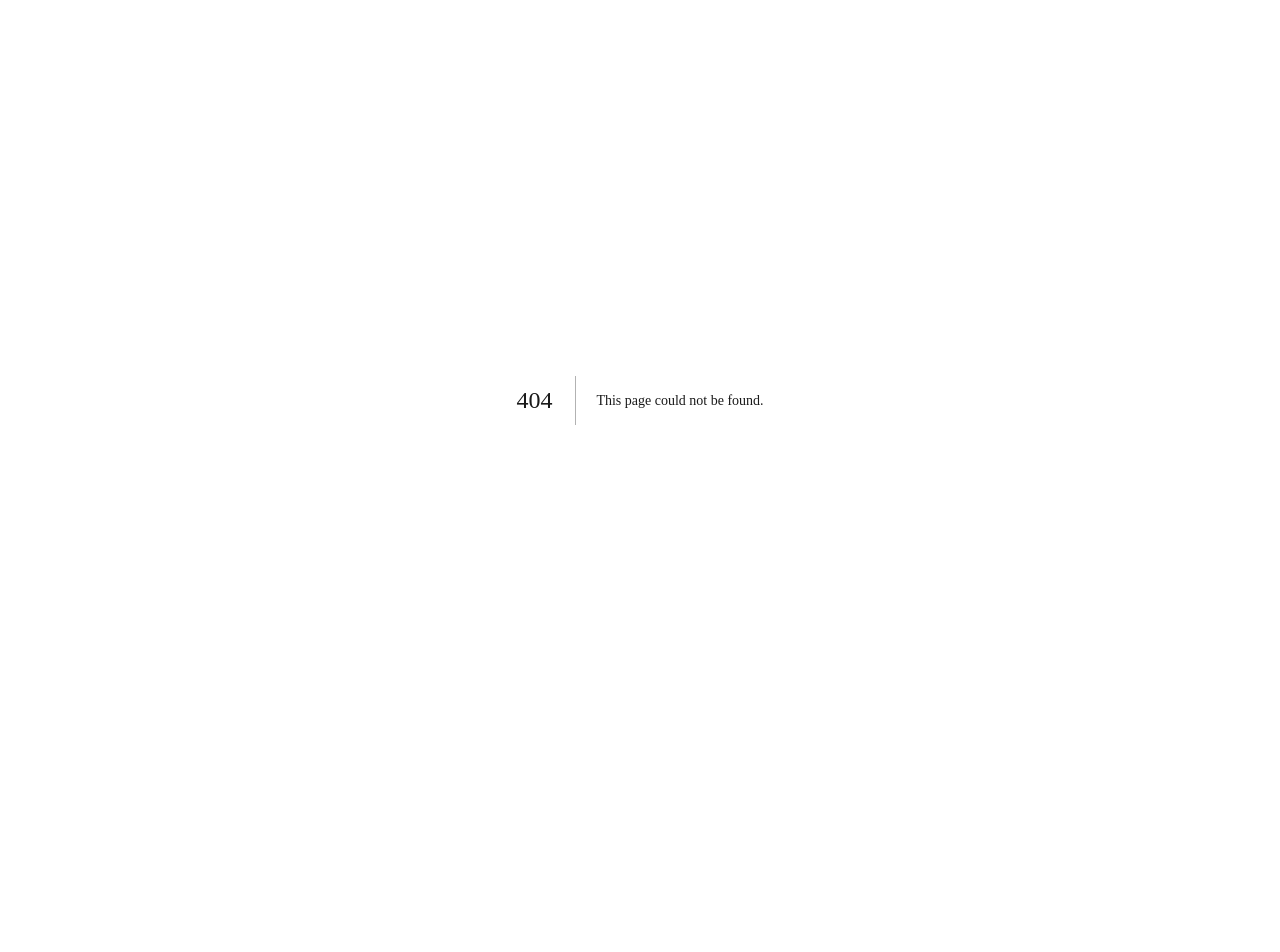
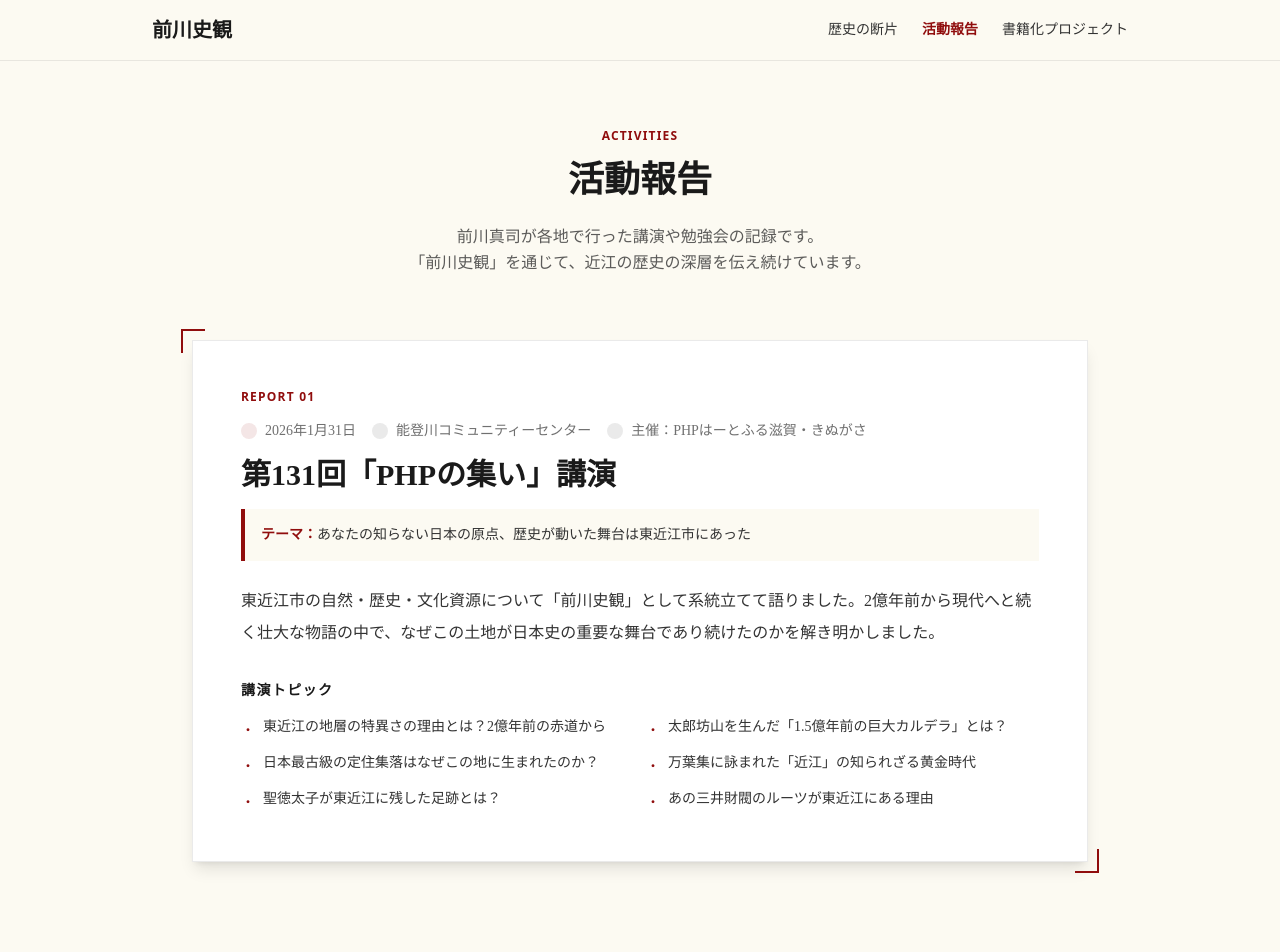
Before and after one commit to imashuku/maekawa-shikan-site-v2, a Next.js app: page /activities in a window 1280 px wide. Before the commit this address had no page. Shown: the top 952 px of the page. Before the commit the page ends 800 px from the top, so only its background shows below. Built offline with nearby package versions, Linux system fonts and the light colour scheme.

Commit message:
講演トピック表現を修正：疑問形から解説形へ変更

```diff
--- /dev/null
+++ b/src/app/activities/page.tsx
@@ -0,0 +1,215 @@
+import Link from "next/link";
+import Image from "next/image";
+
+// 活動報告データ
+const activities = [
+  {
+    id: "php-tsudoi-131",
+    date: "2026年1月31日",
+    title: "第131回「PHPの集い」講演",
+    location: "能登川コミュニティーセンター",
+    organizer: "PHPはーとふる滋賀・きぬがさ",
+    theme: "あなたの知らない日本の原点、歴史が動いた舞台は東近江市にあった",
+    description:
+      "東近江市の自然・歴史・文化資源について「前川史観」として系統立てて語りました。2億年前から現代へと続く壮大な物語の中で、なぜこの土地が日本史の重要な舞台であり続けたのかを解き明かしました。",
+    topics: [
+      '東近江の地層の特異さの理由とは？2億年前の赤道から',
+      "太郎坊山を生んだ「1.5億年前の巨大カルデラ」とは？",
+      "日本最古級の定住集落はなぜこの地に生まれたのか？",
+      "万葉集に詠まれた「近江」の知られざる黄金時代",
+      "聖徳太子が東近江に残した足跡とは？",
+      "あの三井財閥のルーツが東近江にある理由",
+    ],
+  },
+];
+
+export default function ActivitiesPage() {
+  return (
+    <main className="min-h-screen bg-kinari">
+      {/* Header Navigation */}
+      <header className="fixed top-0 left-0 right-0 bg-kinari/95 backdrop-blur-sm z-50 border-b border-sumi/10">
+        <div className="max-w-5xl mx-auto px-6 py-4 flex justify-between items-center">
+          <Link
+            href="/"
+            className="text-xl font-serif font-bold text-sumi-dark hover:text-kokihi transition-colors"
+          >
+            前川史観
+          </Link>
+          <nav className="flex gap-6 text-sm font-serif">
+            <Link
+              href="/#stories"
+              className="text-sumi hover:text-kokihi transition-colors"
+            >
+              歴史の断片
+            </Link>
+            <Link href="/activities" className="text-kokihi font-bold">
+              活動報告
+            </Link>
+            <Link
+              href="/support"
+              className="text-sumi hover:text-kokihi transition-colors"
+            >
+              書籍化プロジェクト
+            </Link>
+          </nav>
+        </div>
+      </header>
+
+      {/* Page Title */}
+      <section className="pt-32 pb-16 px-6">
+        <div className="max-w-4xl mx-auto text-center">
+          <span className="text-kokihi text-xs font-bold tracking-widest mb-4 block">
+            ACTIVITIES
+          </span>
+          <h1 className="text-3xl md:text-4xl font-serif font-bold text-sumi-dark mb-6">
+            活動報告
+          </h1>
+          <p className="text-sumi/80 font-serif leading-relaxed">
+            前川真司が各地で行った講演や勉強会の記録です。
+            <br />
+            「前川史観」を通じて、近江の歴史の深層を伝え続けています。
+          </p>
+        </div>
+      </section>
+
+      {/* Activities List */}
+      <section className="pb-24 px-6">
+        <div className="max-w-4xl mx-auto space-y-12">
+          {activities.map((activity, index) => (
+            <article
+              key={activity.id}
+              className="bg-white p-8 md:p-12 shadow-lg border border-sumi/10 relative"
+            >
+              {/* Corner Decorations */}
+              <div className="absolute -top-3 -left-3 w-6 h-6 border-l-2 border-t-2 border-kokihi"></div>
+              <div className="absolute -bottom-3 -right-3 w-6 h-6 border-r-2 border-b-2 border-kokihi"></div>
+
+              {/* Activity Number */}
+              <span className="text-kokihi text-xs font-bold tracking-widest mb-4 block">
+                REPORT {String(index + 1).padStart(2, "0")}
+              </span>
+
+              {/* Date & Location & Organizer */}
+              <div className="flex flex-wrap gap-4 mb-4 text-sm text-sumi/70 font-serif">
+                <span className="flex items-center gap-2">
+                  <span className="w-4 h-4 inline-block bg-kokihi/10 rounded-full"></span>
+                  {activity.date}
+                </span>
+                <span className="flex items-center gap-2">
+                  <span className="w-4 h-4 inline-block bg-sumi/10 rounded-full"></span>
+                  {activity.location}
+                </span>
+                <span className="flex items-center gap-2">
+                  <span className="w-4 h-4 inline-block bg-sumi/10 rounded-full"></span>
+                  主催：{activity.organizer}
+                </span>
+              </div>
+
+              {/* Title */}
+              <h2 className="text-2xl md:text-3xl font-serif font-bold text-sumi-dark mb-4">
+                {activity.title}
+              </h2>
+
+              {/* Theme */}
+              <div className="bg-kinari p-4 mb-6 border-l-4 border-kokihi">
+                <p className="text-sumi font-serif text-sm">
+                  <span className="text-kokihi font-bold">テーマ：</span>
+                  {activity.theme}
+                </p>
+              </div>
+
+              {/* Description */}
+              <p className="text-sumi leading-loose font-serif mb-8">
+                {activity.description}
+              </p>
+
+              {/* Topics */}
+              <div>
+                <h3 className="text-sm font-bold text-kokihi mb-4 tracking-widest">
+                  講演トピック
+                </h3>
+                <ul className="grid grid-cols-1 md:grid-cols-2 gap-3">
+                  {activity.topics.map((topic, i) => (
+                    <li
+                      key={i}
+                      className="flex items-start gap-2 text-sm text-sumi font-serif"
+                    >
+                      <span className="text-kokihi mt-1">・</span>
+                      {topic}
+                    </li>
+                  ))}
+                </ul>
+              </div>
+            </article>
+          ))}
+        </div>
+      </section>
+
+      {/* CTA Section */}
+      <section className="bg-sumi-dark text-kinari py-20">
+        <div className="max-w-3xl mx-auto px-6 text-center">
+          <h2 className="text-2xl md:text-3xl font-serif font-bold mb-6">
+            講演のご依頼について
+          </h2>
+          <p className="text-kinari/80 font-serif leading-relaxed mb-10">
+            企業研修、地域イベント、教育機関など、
+            <br />
+            様々な場での講演を承っております。
+            <br />
+            「前川史観」を通じて、歴史の新たな視点をお届けします。
+          </p>
+          <Link
+            href="/contact"
+            className="inline-flex items-center justify-center bg-kokihi text-white px-8 py-4 hover:bg-white hover:text-sumi-dark transition-all duration-300 shadow-lg font-serif font-bold"
+          >
+            講演のご依頼・お問い合わせ
+          </Link>
+        </div>
+      </section>
+
+      {/* Footer */}
+      <footer className="w-full bg-sumi-dark text-kinari pt-16 pb-8">
+        <div className="max-w-5xl mx-auto px-6">
+          <div className="flex flex-col md:flex-row justify-between items-center gap-6 border-t border-kinari/20 pt-8">
+            <Link
+              href="/"
+              className="text-xl font-serif font-bold hover:text-kokihi transition-colors"
+            >
+              前川史観
+            </Link>
+            <nav className="flex gap-6 text-sm font-serif opacity-60">
+              <Link
+                href="/#stories"
+                className="hover:text-kokihi transition-colors"
+              >
+                歴史の断片
+              </Link>
+              <Link
+                href="/activities"
+                className="hover:text-kokihi transition-colors"
+              >
+                活動報告
+              </Link>
+              <Link
+                href="/support"
+                className="hover:text-kokihi transition-colors"
+              >
+                書籍化プロジェクト
+              </Link>
+              <Link
+                href="/contact"
+                className="hover:text-kokihi transition-colors"
+              >
+                お問い合わせ
+              </Link>
+            </nav>
+          </div>
+          <div className="text-center text-xs opacity-40 font-serif mt-8">
+            &copy; {new Date().getFullYear()} Shinji Maekawa Historical View.
+            All Rights Reserved.
+          </div>
+        </div>
+      </footer>
+    </main>
+  );
+}
```
